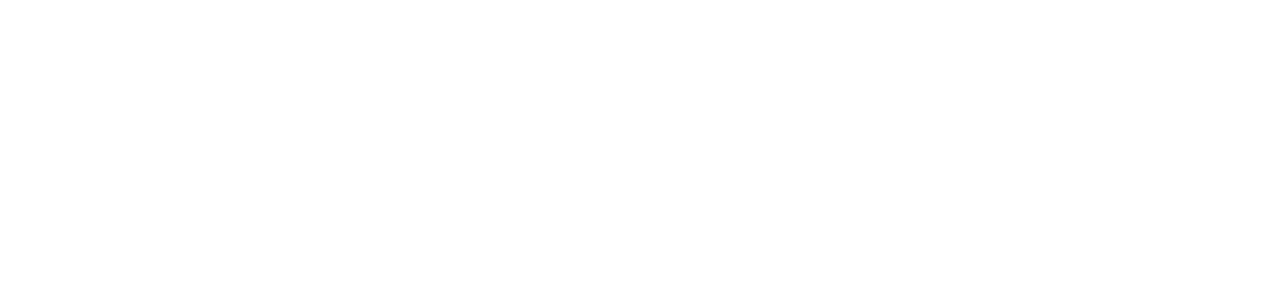
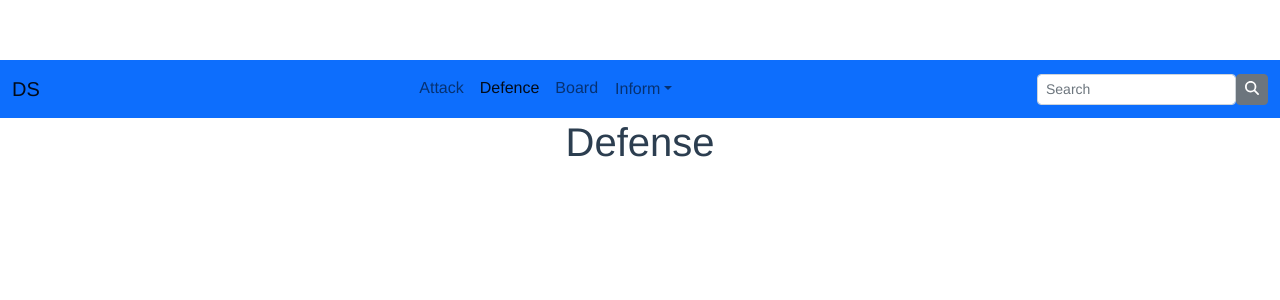
Before and after one commit to SeungHyunP/ds94_frontend, a Vue app in the folder dsfront/: page /Research/DefenseResearch in a window 1280 px wide. Before the commit this address had no page. Shown: the top 300 px of the page. Built offline with nearby package versions, Linux system fonts and the light colour scheme.

Commit message:
* 하위 라우팅 개념 적용
* 작업파일 추가
 - 방덱 연구
 - 게시판

```diff
--- a/dsfront/src/layout/Navigate.vue
+++ b/dsfront/src/layout/Navigate.vue
@@ -6,13 +6,13 @@
                 <b-navbar-brand>DS</b-navbar-brand>
 
                 <b-navbar-nav>
-                    <b-nav-item to="/AttackResearch">Attack</b-nav-item>
+                    <b-nav-item to="/Research/AttackResearch">Attack</b-nav-item>
                     <!-- <b-nav-item herf="#">Attack</b-nav-item> -->
-                    <b-nav-item href="#">Defence</b-nav-item>
-                    <b-nav-item href="#">Board</b-nav-item>
+                    <b-nav-item to="/Research/DefenseResearch">Defence</b-nav-item>
+                    <b-nav-item to="/Research/Board">Board</b-nav-item>
                     <b-nav-item-dropdown text="Inform" right>
-                        <b-dropdown-item to="/Inform/User">User</b-dropdown-item>
-                        <b-dropdown-item to="/Inform/Monster">Monster</b-dropdown-item>
+                        <b-dropdown-item to="/Research/User">User</b-dropdown-item>
+                        <b-dropdown-item to="/Research/Monster">Monster</b-dropdown-item>
                     </b-nav-item-dropdown>
                 </b-navbar-nav>
 
--- /dev/null
+++ b/dsfront/src/layout/Research/Content.vue
@@ -0,0 +1,14 @@
+<!-- eslint-disable vue/multi-word-component-names -->
+<template>
+    <router-view></router-view>
+</template>
+
+<script>
+export default {
+
+}
+</script>
+
+<style>
+
+</style>
--- /dev/null
+++ b/dsfront/src/layout/Research/ResearchLayout.vue
@@ -0,0 +1,27 @@
+<template>
+
+    <Navigate></Navigate>
+    <Content></Content>
+    <FooterVue></FooterVue>
+
+</template>
+
+<script>
+
+import Content      from '@/layout/Research/Content.vue';
+import Navigate     from '@/layout/Navigate.vue';
+import FooterVue    from '@/layout/Footer.vue';
+
+export default {
+    components: {
+        Navigate,
+        Content,
+        FooterVue
+    }
+}
+
+</script>
+
+<style>
+
+</style>
--- /dev/null
+++ b/dsfront/src/views/DefenseResearch.vue
@@ -0,0 +1,13 @@
+<template>
+    <h1>Defense</h1>
+</template>
+
+<script>
+export default {
+
+}
+</script>
+
+<style>
+
+</style>
--- /dev/null
+++ b/dsfront/src/views/board/Free.vue
@@ -0,0 +1,14 @@
+<!-- eslint-disable vue/multi-word-component-names -->
+<template>
+    <h1>Free Board</h1>
+</template>
+
+<script>
+export default {
+
+}
+</script>
+
+<style>
+
+</style>
```
Also changed, not shown: dsfront/src/layout/BaseLayout.vue (added, +27 -0 lines), dsfront/src/router/index.js (+34 -8 lines).
